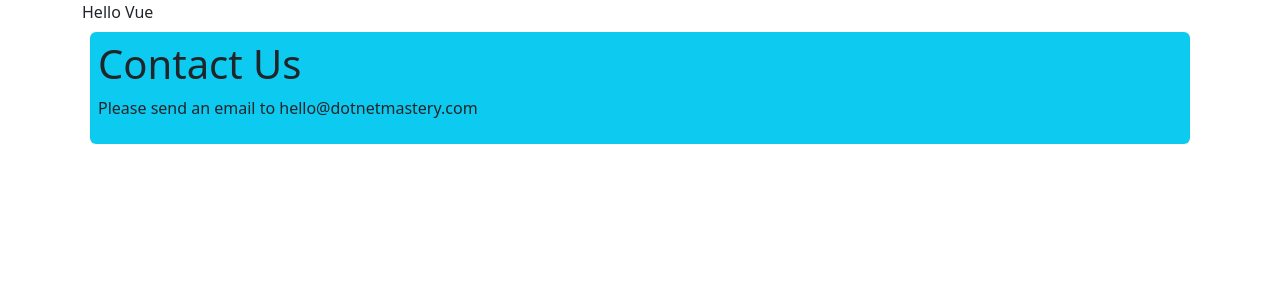
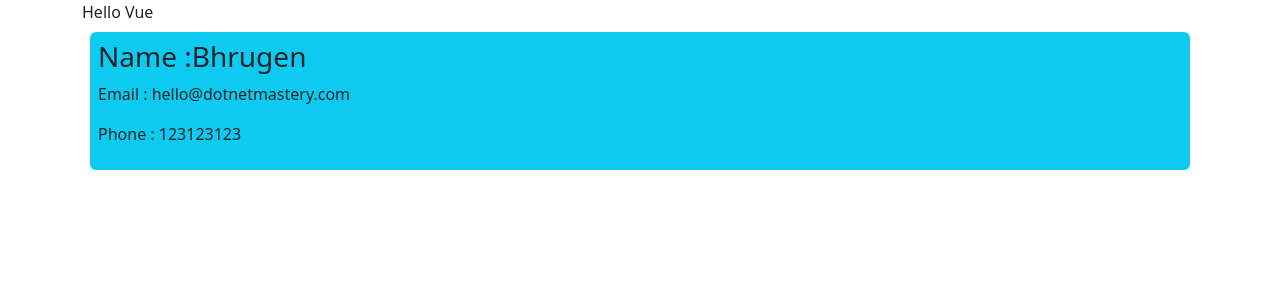
Before and after one commit to tee2490/02_VueComponents, a Vue app: page / in a window 1280 px wide. Shown: the top 300 px of the page. Built offline with nearby package versions, Linux system fonts and the light colour scheme.

Commit message:
09 passing props

```diff
--- a/src/App.vue
+++ b/src/App.vue
@@ -1,12 +1,12 @@
 <template>
   <div class="container">
     <div>{{ message }}</div>
-    <ContactUs></ContactUs>
+    <Contact name="Bhrugen" phone="123123123"></Contact>
   </div>
 </template>
 
 <script setup>
-import ContactUs from "./components/ContactUs.vue";
+import Contact from "./components/Contact.vue";
 import ButtonCounter from "./components/ButtonCounter.vue";
 const message = "Hello Vue";
 </script>
--- /dev/null
+++ b/src/components/Contact.vue
@@ -0,0 +1,13 @@
+<template>
+  <div class="bg-info rounded p-2 m-2">
+    <h3>Name :{{ name }}</h3>
+    <p>Email : {{ email }}</p>
+    <p>Phone : {{ phone }}</p>
+  </div>
+</template>
+
+<script setup>
+import { ref, defineProps } from "vue";
+const email = ref("hello@dotnetmastery.com");
+const props = defineProps(["name", "phone"]);
+</script>
--- a/src/components/ContactUs.vue
+++ /dev/null
@@ -1,11 +0,0 @@
-<template>
-    <div class="bg-info rounded p-2 m-2">
-        <h1>Contact Us</h1>
-        <p>Please send an email to {{ email }}</p>
-    </div>
-</template>
-
-<script setup>
-import { ref } from "vue";
-const email = ref("hello@dotnetmastery.com");
-</script>
```
